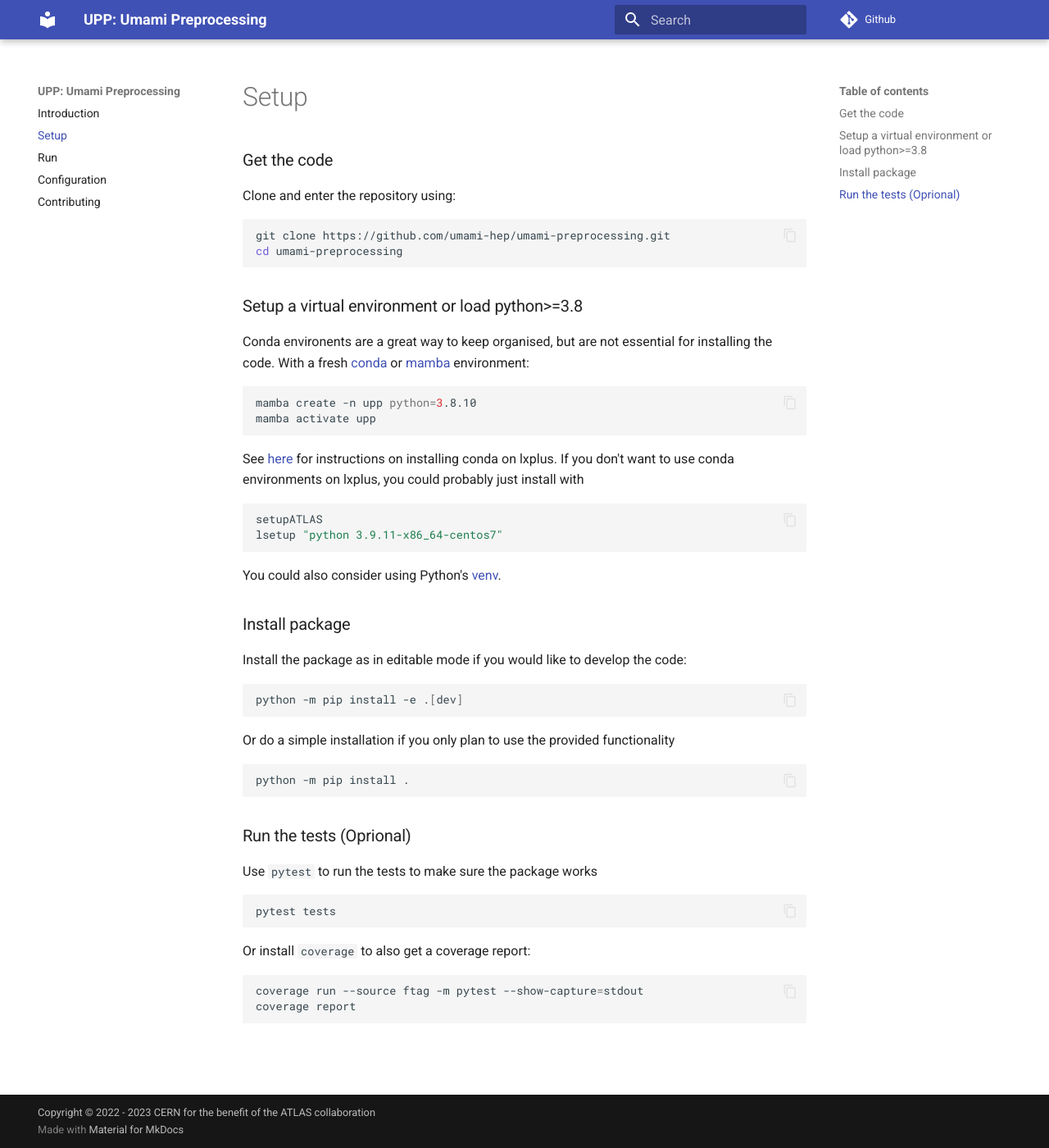
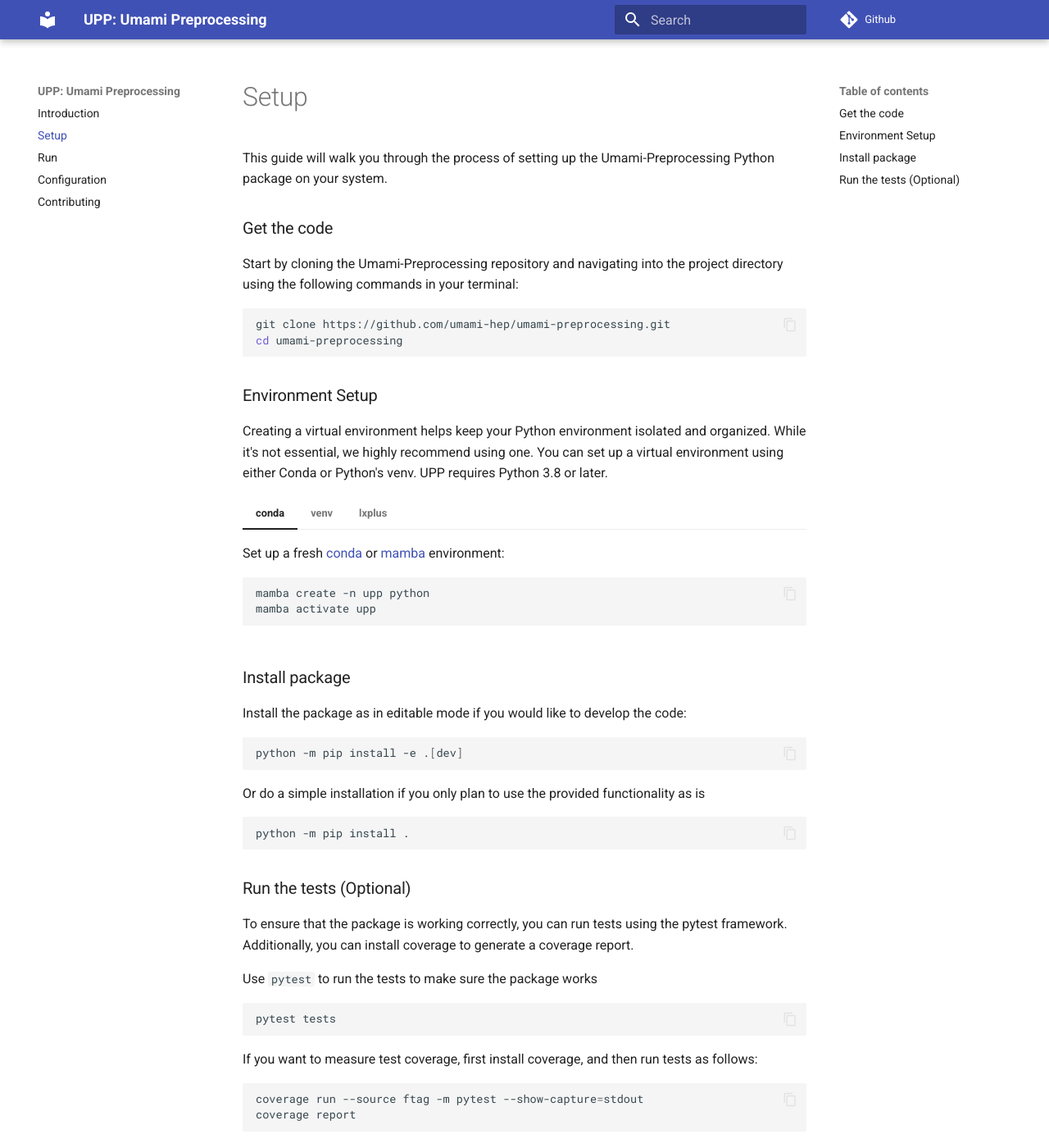
Before and after one commit to umami-hep/umami-preprocessing, an MkDocs documentation site: the page built from docs/setup.md, in a window 1280 px wide and 1400 px high. Shown: the whole window at 82% size. Built offline with MkDocs 1.6.1 and Material for MkDocs 9.7.7, drawn with Linux system fonts in a browser that asks for light colours; comment, search, counter and statistics services are not loaded.

Commit message:
update docs

````diff
--- a/docs/setup.md
+++ b/docs/setup.md
@@ -1,47 +1,69 @@
-
+This guide will walk you through the process of setting up the Umami-Preprocessing Python package on your system.
 
 ### Get the code
 
-Clone and enter the repository using:
+Start by cloning the Umami-Preprocessing repository and navigating into the project directory using the following commands in your terminal:
 
 ```bash
 git clone https://github.com/umami-hep/umami-preprocessing.git
 cd umami-preprocessing
 ```
-### Setup a virtual environment or load python>=3.8
 
-Conda environents are a great way to keep organised, but are not essential for installing the code.
-With a fresh [conda](https://docs.conda.io/projects/conda/en/latest/user-guide/install/linux.html) or [mamba](https://github.com/conda-forge/miniforge#install) environment:
+### Environment Setup
 
-```bash
-mamba create -n upp python=3.8.10
-mamba activate upp
-```
+Creating a virtual environment helps keep your Python environment isolated and organized.
+While it's not essential, we highly recommend using one.
+You can set up a virtual environment using either Conda or Python's venv.
+UPP requires Python 3.8 or later.
 
-See [here](https://abpcomputing.web.cern.ch/guides/python_inst/) for instructions on installing conda on lxplus.
-If you don't want to use conda environments on lxplus, you could probably just install with
+=== "conda"
 
-```bash
-setupATLAS
-lsetup "python 3.9.11-x86_64-centos7"
-```
+    Set up a fresh [conda](https://docs.conda.io/projects/conda/en/latest/user-guide/install/linux.html) or [mamba](https://github.com/conda-forge/miniforge#install) environment:
 
-You could also consider using Python's [venv](https://docs.python.org/3/library/venv.html).
+    ```bash
+    mamba create -n upp python
+    mamba activate upp
+    ```
+
+=== "venv"
+
+    [venv](https://docs.python.org/3/library/venv.html) is a lightweight solution for creating virtual python environments, however it is not as fully featured as a fully fledged package manager such as conda.
+    Create a fresh virtual environment and activate it using
+
+    ```bash
+    python3 -m venv env
+    source env/bin/activate
+    ```
+
+=== "lxplus"
+
+    If you don't want to use conda environments on lxplus, you can setup python via
+
+    ```bash
+    setupATLAS
+    lsetup "python 3.9.11-x86_64-centos7"
+    ```
+
+    !!!info "You can also [set up conda on lxplus](https://abpcomputing.web.cern.ch/guides/python_inst/)"
 
 ### Install package
+
 Install the package as in editable mode if you would like to develop the code:
 
 ```bash
 python -m pip install -e .[dev]
 ```
 
-Or do a simple installation if you only plan to use the provided functionality
+Or do a simple installation if you only plan to use the provided functionality as is
 
 ```bash
 python -m pip install .
 ```
 
-### Run the tests (Oprional)
+### Run the tests (Optional)
+
+To ensure that the package is working correctly, you can run tests using the pytest framework.
+Additionally, you can install coverage to generate a coverage report.
 
 Use ```pytest``` to run the tests to make sure the package works
 
@@ -49,7 +71,7 @@
 pytest tests
 ```
 
-Or install ```coverage``` to also get a coverage report:
+If you want to measure test coverage, first install coverage, and then run tests as follows:
 
 ```bash
 coverage run --source ftag -m pytest --show-capture=stdout
--- a/mkdocs.yaml
+++ b/mkdocs.yaml
@@ -27,6 +27,18 @@
   - git-revision-date-localized:
       enable_creation_date: true
       type: date
+  - mkdocstrings:
+      handlers:
+        python:
+          options:
+            line_length: 100
+            show_root_heading: false
+            show_root_toc_entry: false
+            show_root_full_path: false
+            docstring_style: numpy
+            docstring_options:
+              ignore_init_summary: false
+            merge_init_into_class: false
 
 markdown_extensions:
   - admonition
````
Also changed, not shown: docs/configuration.md (+2 -17 lines), 2 other files.
